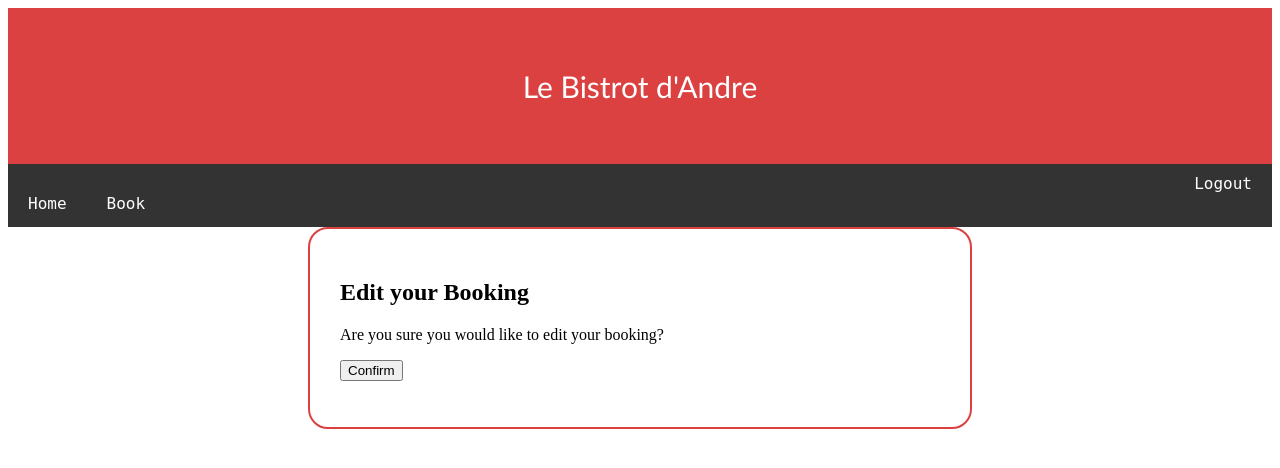
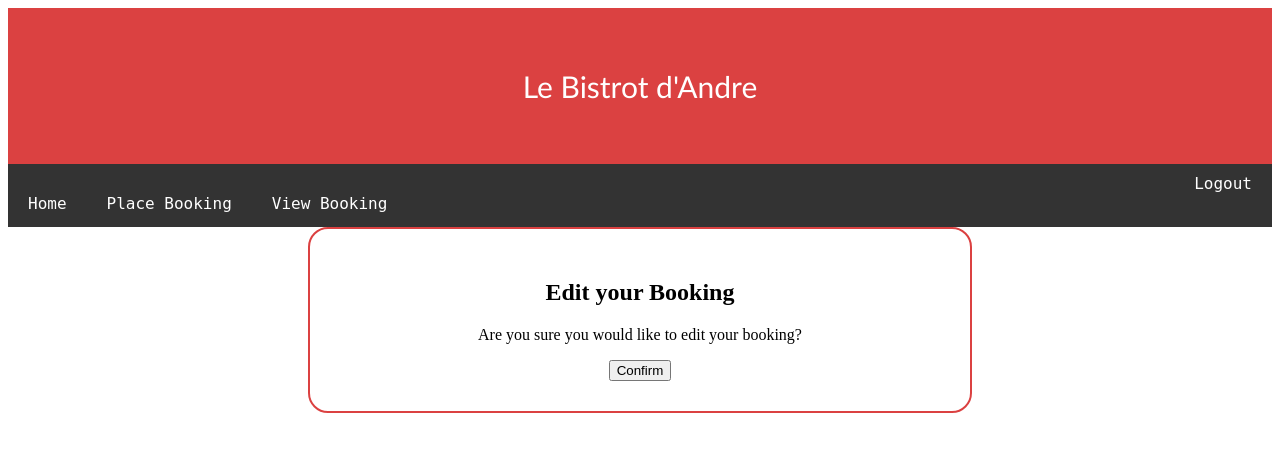
Before and after one commit to absolutetrader/e-restaurant, a Django app: page /edit in a window 1280 px wide. Shown: the top 468 px of the page. Run offline with Django 3.2, Linux system fonts and the light colour scheme; a user stored in the database is signed in.

Commit message:
Completed editing of bookings

```diff
--- a/eResturant_web/app/static/app/site.css
+++ b/eResturant_web/app/static/app/site.css
@@ -143,4 +143,10 @@
   padding: 30px;
   border: 2px solid #db4141;
   border-radius: 20px;
+  text-align: center;
 }
+
+#booking h1{
+  float: center;
+  color:#20b2aa;
+}
--- a/eResturant_web/app/templates/app/base.html
+++ b/eResturant_web/app/templates/app/base.html
@@ -21,7 +21,8 @@
     </form>
     <div class="menu">
       <a href="{% url 'home' %}" class="active">Home</a>
-      <a href="{% url 'bookings/create' %}" class="active">Book</a>
+      <a href="{% url 'bookings/create' %}" class="active">Place Booking</a>
+      <a href="{% url 'bookings' %}" class="active">View Booking</a>
     </div>
 
 
--- a/eResturant_web/app/templates/app/bookings_edit.html
+++ b/eResturant_web/app/templates/app/bookings_edit.html
@@ -4,8 +4,8 @@
     <div id="booking">
         <h2>Edit your Booking</h2>
         <p>Are you sure you would like to edit your booking?</p>
-        <form method='POST'>{% csrf_token %}
-            <input type='submit' value='Confirm' />
-        </form>
+        <a href="delete">
+            <button>Confirm</button>
+        </a>
     </div>
 {% endblock content %}
--- a/eResturant_web/app/templates/app/bookings_existing.html
+++ b/eResturant_web/app/templates/app/bookings_existing.html
@@ -1,5 +1,6 @@
 {% extends 'app/base.html' %}
 {% block content %}
+    <h1></h1>
     <div id="booking">
     <h2>Place a Booking</h2>
     <p>You already have an active booking</p>
--- a/eResturant_web/app/urls.py
+++ b/eResturant_web/app/urls.py
@@ -17,6 +17,7 @@ urlpatterns = [
     path('create', booking.booking_create_view, name='bookings/create'),
     path('create/table', booking.booking_create_table_view, name='bookings/create/table'),
     path('edit', booking.booking_edit_view, name='bookings/edit'),
+    path('delete', booking.booking_delete_view, name='bookings/delete'),
     path('meal', mealOrdering.meal_order_view, name='mealOrder'),
     #path('order', mealOrdering.make_order_view, name='mealOrder/order')
 
--- a/eResturant_web/app/views/booking.py
+++ b/eResturant_web/app/views/booking.py
@@ -5,17 +5,19 @@ from app.models.user_model import userProfile
 from app.forms.booking_forms import InitialBookingForm, editBookingForm, FinalBookingForm
 import datetime
 from django.shortcuts import redirect
-import json
-from json import JSONEncoder
 from django.forms import ValidationError
+from django.contrib.auth.decorators import login_required
 
 
 
 # Create your views here.
 
-
+@login_required
 def bookings_view(request, *args, **kwargs):
-    booking = Booking.objects.get(user = request.user)
+    try:
+        booking = Booking.objects.get(user = request.user)
+    except Booking.DoesNotExist:
+        booking = None
     user = userProfile.objects.get(user = request.user)
     my_context = {
         'booking': booking,
@@ -23,6 +25,7 @@ def bookings_view(request, *args, **kwargs):
     }
     return render(request, 'app/bookings.html', my_context)
 
+@login_required
 def booking_create_view(request):
 
     initial_form = InitialBookingForm(request.POST or None)
@@ -40,10 +43,11 @@ def booking_create_view(request):
 
     return render(request, 'app/bookings_create.html', { 'initial_form' : initial_form})
 
-
+@login_required
 def booking_existing_view(request):
     return render(request, 'app/bookings_existing.html')
 
+@login_required
 def booking_create_table_view(request):
     table_form = FinalBookingForm(request.POST or None)
     if table_form.is_valid():
@@ -54,6 +58,7 @@ def booking_create_table_view(request):
         return redirect("bookings")
     return render(request, 'app/bookings_create_table.html', {'table_form' : table_form})
 
+@login_required
 def booking_edit_view(request, *args, **kwargs):
     form = editBookingForm(request.POST or None)
     if form.is_valid():
@@ -64,14 +69,8 @@ def booking_edit_view(request, *args, **kwargs):
     }
     return render(request, 'app/bookings_edit.html', context)
 
-
-
-
-class DateTimeEncoder(JSONEncoder):
-    def default (self, obj):
-        if isinstance(obj, (datetime.date, datetime.datetime)):
-            return obj.isoformat()
-
-def DecodeDateTime(date):
-    date = datetime.fromisoformat(date)
-    return date
+@login_required
+def booking_delete_view(request, *args, **kwargs):
+    booking = Booking.objects.get(user = request.user)
+    booking.delete()
+    return redirect("bookings/create")
--- a/eResturant_web/eResturant_web/settings.py
+++ b/eResturant_web/eResturant_web/settings.py
@@ -127,3 +127,6 @@ TEMPLATE_DIRS = (
     os.path.join(os.path.dirname(BASE_DIR), "static", "templates"),
 
 )
+
+
+LOGIN_URL = 'login'
```
Also changed, not shown: eResturant_web/app/templates/app/bookings.html (+13 -3 lines), eResturant_web/app/templates/app/bookings_create.html (+2 -7 lines), eResturant_web/app/templates/app/bookings_delete.html (added).
